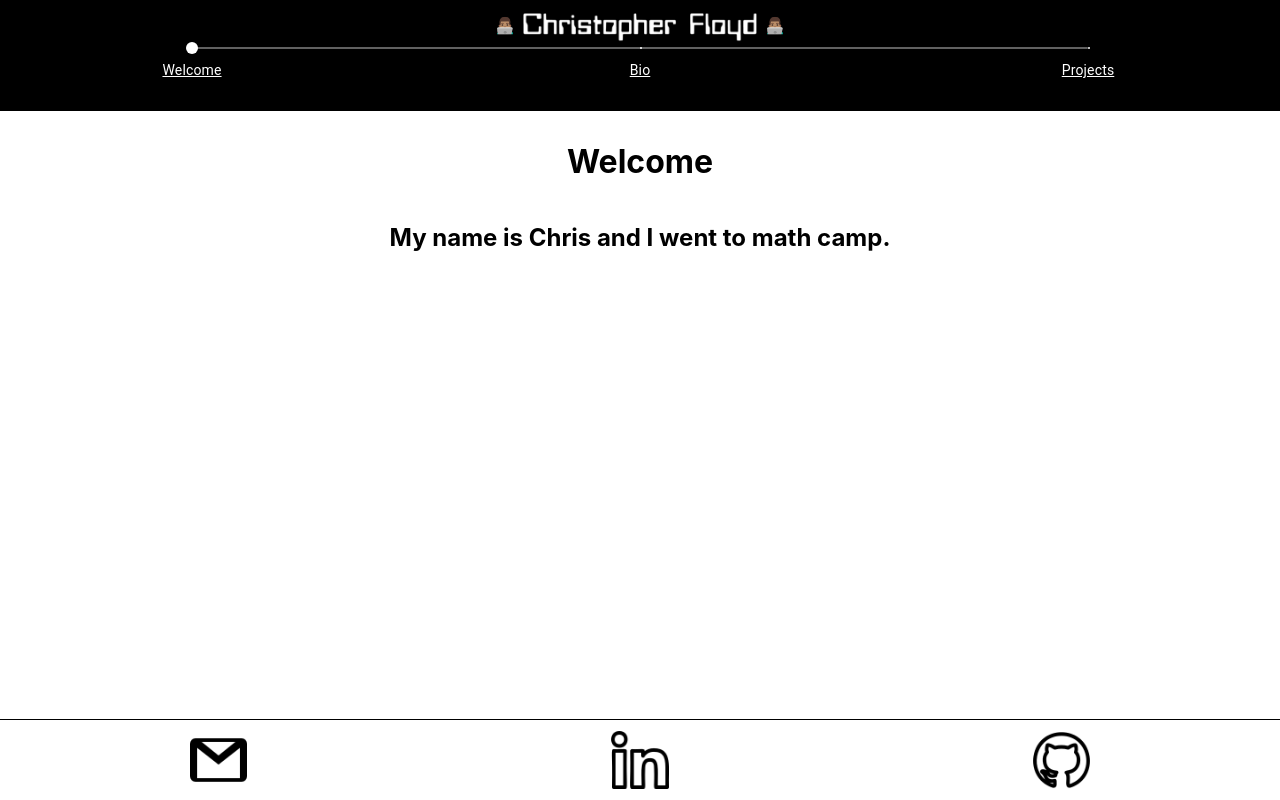
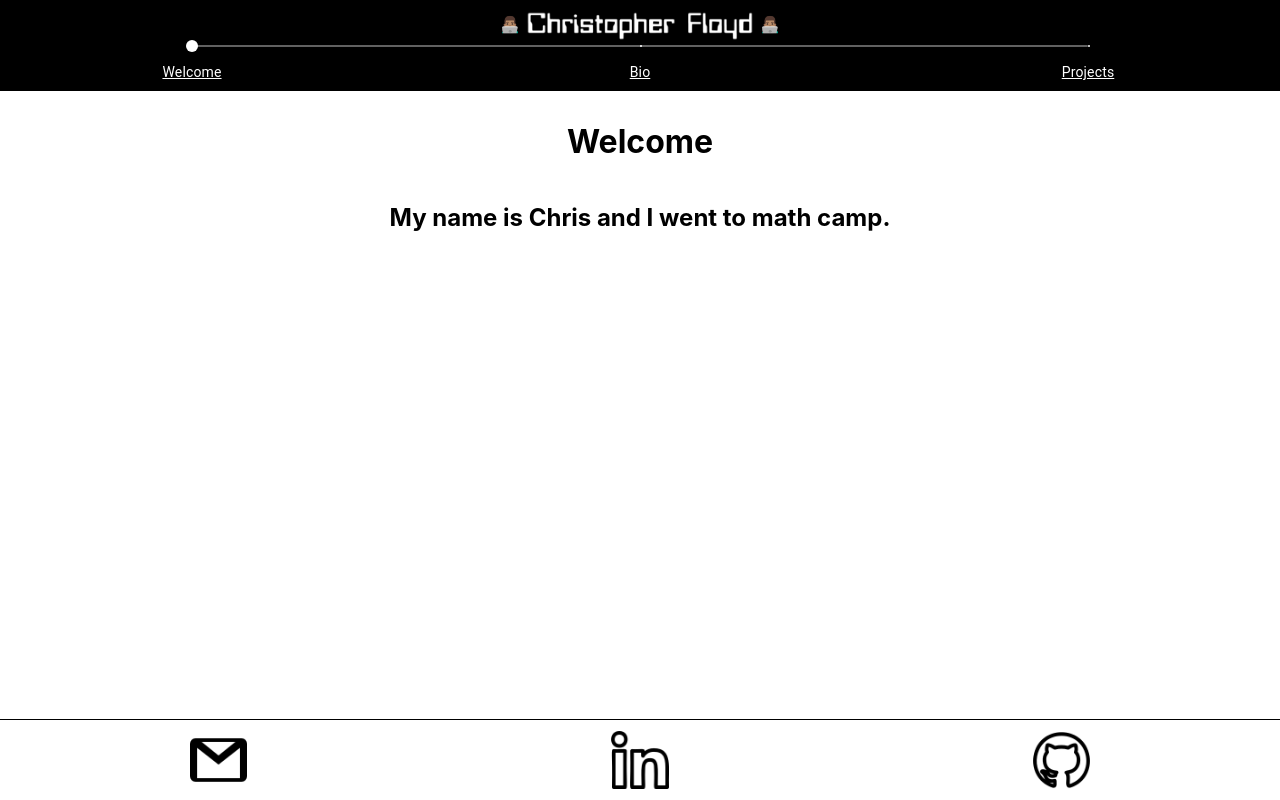
Before and after one commit to cfloyd252/portfolio, a React (Create React App) app: page / in a window 1280 px wide. Built offline with nearby package versions, Linux system fonts and the light colour scheme.

Commit message:
completed header

```diff
--- a/src/App.css
+++ b/src/App.css
@@ -20,13 +20,13 @@
     align-items: center;
     text-align: center;
     padding: 5px 15%;
-    height: 110px;
+    height: 90px;
     background-color: black;
   }
 
   main {
     position: fixed;
-    top: 110px;
+    top: 90px;
     bottom: 10%;
     left: 0;
     right: 0;
--- a/src/Components/Header/Header.css
+++ b/src/Components/Header/Header.css
@@ -4,7 +4,7 @@
 }
 
 #name > img {
-    width: 250px;
+    width: 240px;
 }
 
 #name > span {
@@ -17,7 +17,11 @@
 }
 
 .MuiSlider-track {
-    background-color: none !important;
+    height: 0 !important;
+}
+
+.MuiSlider-markLabel {
+    top: 30px !important;
 }
 
 a {
```
